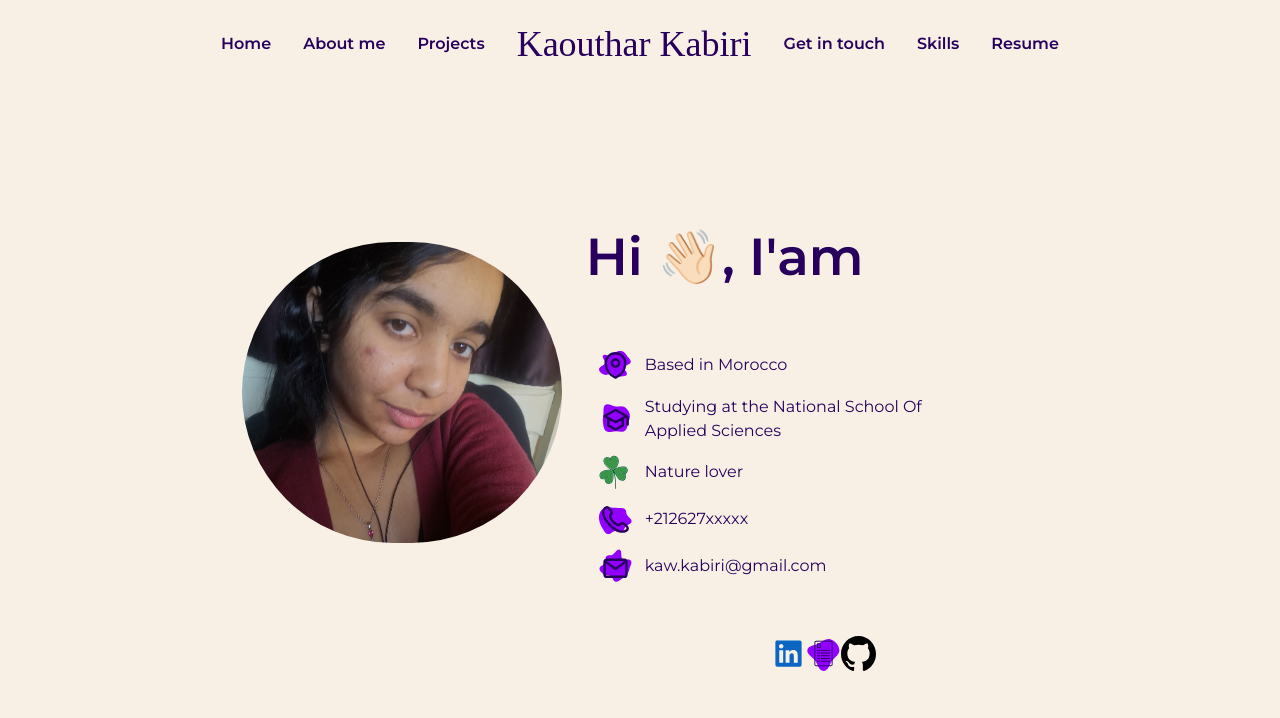
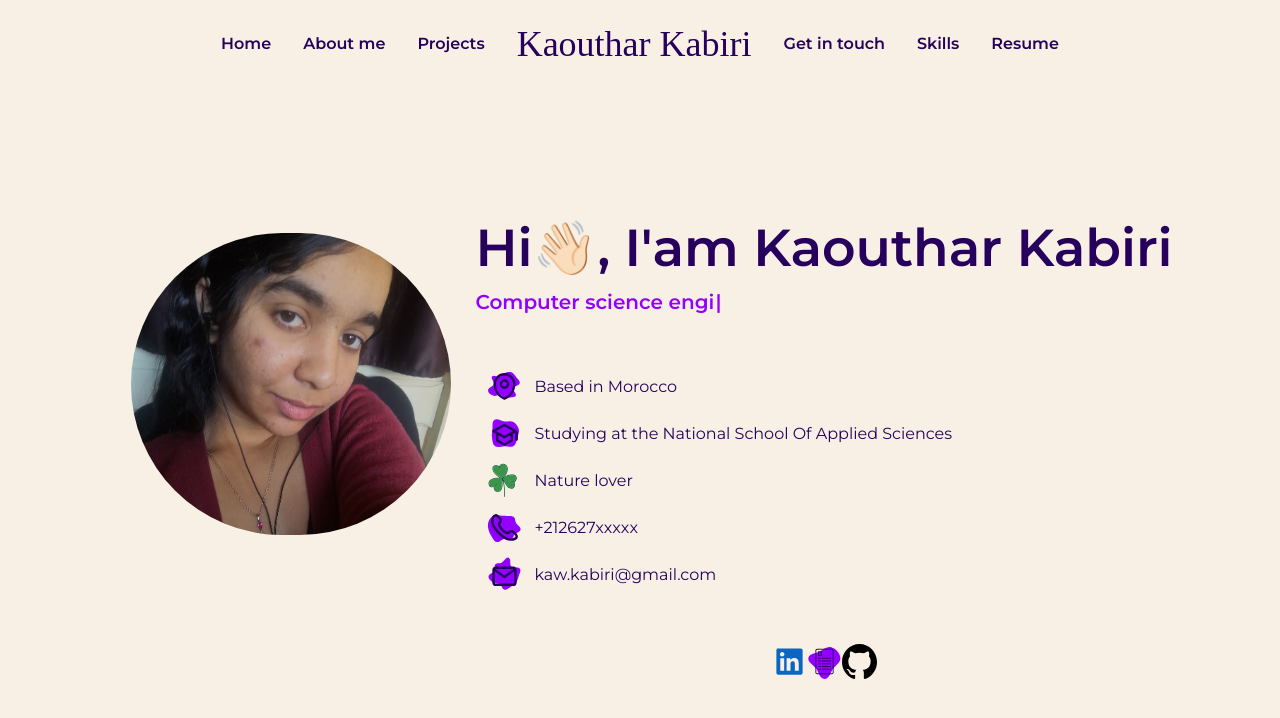
Before and after one commit to kawthar-tor/portfolio, a React (Vite) app: page /home in a window 1280 px wide. Shown: the top 718 px of the page. Built offline with nearby package versions, Linux system fonts and the light colour scheme; a web font is replaced by a local one; what tailwindcss-animated would draw is missing.

Commit message:
Adding animation to the home page

```diff
--- a/package.json
+++ b/package.json
@@ -16,7 +16,8 @@
     "react": "^18.2.0",
     "react-dom": "^18.2.0",
     "react-router-dom": "^6.16.0",
-    "three": "^0.156.1"
+    "three": "^0.156.1",
+    "typewriter-effect": "^2.21.0"
   },
   "devDependencies": {
     "@types/react": "^18.2.15",
--- a/src/components/Home.jsx
+++ b/src/components/Home.jsx
@@ -1,5 +1,7 @@
 import React from 'react'
 import {introductionItems, profile, introductionParagraphs, platformsLinks} from '../constants/index';
+import Typewriter from 'typewriter-effect';
+
 function Home() {
   return (
     <div className='flex self-center'>
@@ -11,15 +13,28 @@ function Home() {
         }
       </div>
       <div className='flex flex-col gap-10'>
-        <h1 className=' font-semibold text-[52px]'>Hi <span className='inline-block animate-wiggle-more animate-infinite animate-ease-linear'>👋🏻</span>, I'am
-
+        <h1 className='inline-block whitespace-nowrap overflow-hidden font-semibold text-[52px]'>
+          Hi
+          <span className='inline-block animate-wiggle-more animate-infinite animate-ease-linear'>
+            👋🏻
+          </span>
+          , I'am {introductionItems[0].title}
+          <span className='text-[20px] text-purpleNeon'>
+            <Typewriter options={
+              {
+                strings: introductionItems.map((item, index) => (item.id !== "fullName" ? item.title : "")),
+                autoStart: true,
+                loop: true,
+              }
+              }/>
+          </span>
         </h1>
-        <ul>
+        <ul className='animate-fade-up'>
           {
             introductionParagraphs.map((paragraph, index) => (
-              <li className='flex my-3 items-center' key={paragraph.id}>
-                <span className='mx-3'><img className='w-icon h-icon' src={paragraph.icon} alt='icons'/></span>
-                <span className='animate-typing'>{paragraph.title}</span>
+              <li className='flex my-3 items-center cursor-pointer' key={index}>
+                <span className='mx-3 hover:animate-wiggle animate-once'><img className='w-icon h-icon' src={paragraph.icon} alt='icons'/></span>
+                <span className='hover:text-purpleNeon transition duration-700 ease-in-out transform hover:-translate-y-1'>{paragraph.title}</span>
               </li>
             ))
           }
@@ -27,7 +42,7 @@ function Home() {
         <div className='flex self-center'>
         {
           platformsLinks.map((platfom, index) => (
-            <a key={platfom.name} href={platfom.link}>
+            <a className='hover:animate-wiggle animate-once' key={platfom.name} href={platfom.link}>
               <img className='w-icon h-icon' src={platfom.icon} alt={platfom.name}/>
             </a>
           ))
--- a/tailwind.config.js
+++ b/tailwind.config.js
@@ -6,33 +6,14 @@ export default {
   ],
   theme: {
     extend: {
-      keyframes: {
-        typing: {
-          "0%": {
-            width: "0%",
-            visibility: "hidden"
-          },
-          "100%": {
-            width: "100%"
-          }
-        },
-        blink: {
-          "50%": {
-            borderColor: "transparent"
-          },
-          "100%": {
-            borderColor: "white"
-          }
-        }
-      },
       colors: {
         primary: "#F8F0E5",
         navy : "#27005D",
         purpleNeon : "#9400FF"
       },
       animation : {
-        slideTop: ["slide-top", "1s", "cubic-bezier(0.250, 0.460, 0.450, 0.940)", "both"],
-        typing: "typing 2s steps(20) infinite alternate, blink .7s infinite"
+        slideToRight : "transition duration-700 ease-in-out transform hover:translate-x-1",
+        slideTop : "transition duration-700 ease-in-out transform hover:-translate-y-1"
       },
       fontFamily : {
         montserrat : ["Montserrat", "sans-serif"]
```
Also changed, not shown: 1 other file (tests, documents, lock files or other folders).
